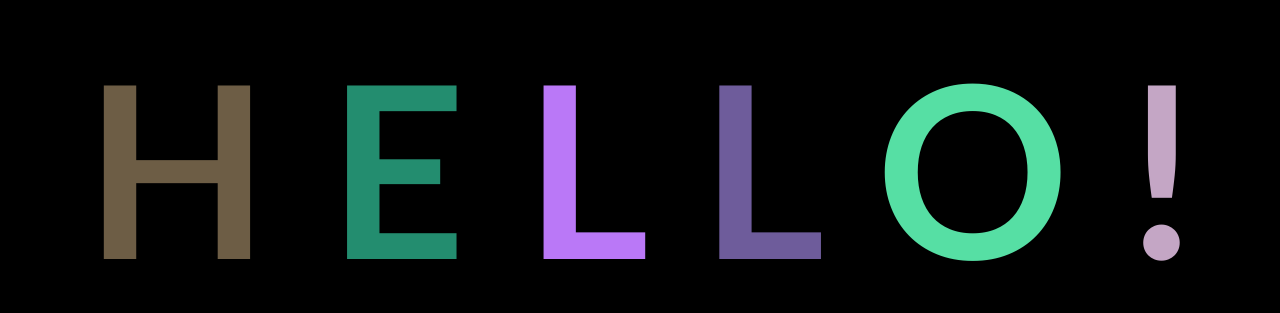
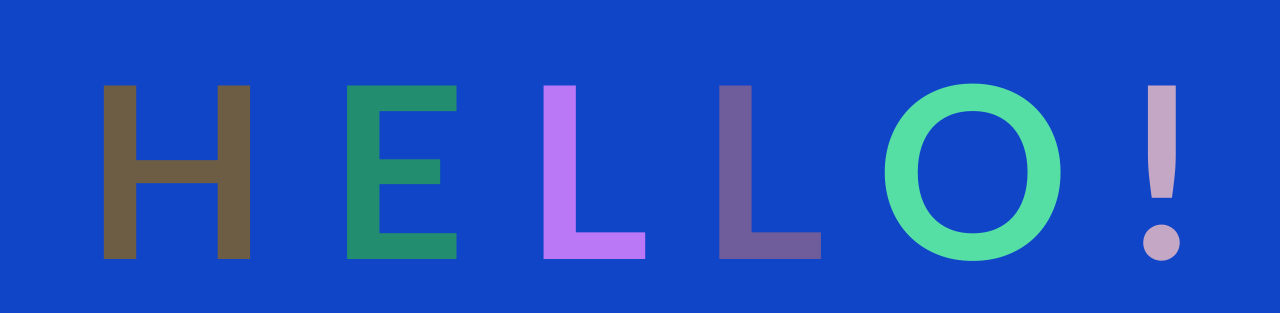
Before and after one commit to Kle012/AnimatedTextGitDemo, a plain HTML site: page index.html in a window 1280 px wide. Shown: the part 242-555 px from the top of the page. Drawn offline with Linux system fonts and the light colour scheme.

Commit message:
change rbg color

```diff
--- a/app.css
+++ b/app.css
@@ -3,7 +3,7 @@ body {
     justify-content: center;
     align-items: center;
     height: 100vh;
-    background-color: black;
+    background-color: rgb(17, 69, 200);
 }
 
 h1 {
```
